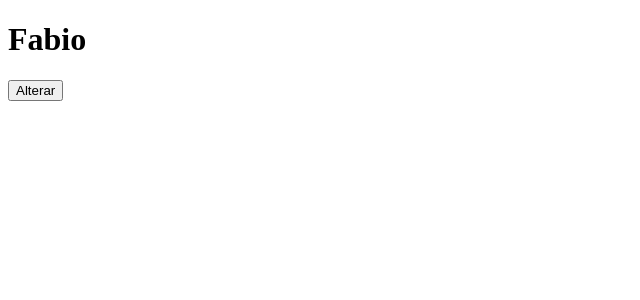
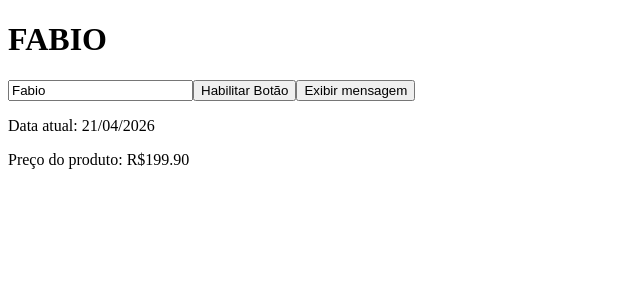
Before and after one commit to devfabioluiz/projeto-angular-step, an Angular app in the folder minha-aplicacao-angular/: page / in a window 1280 px wide. Shown: the top 300 px of the page, without its empty margins (0-640 px from the left). Built offline with nearby package versions, Linux system fonts and the light colour scheme.

Commit message:
aula 3 data binding e pipes

```diff
--- a/minha-aplicacao-angular/src/app/app.html
+++ b/minha-aplicacao-angular/src/app/app.html
@@ -1 +1 @@
-<app-exemplo></app-exemplo>
+<app-aula3></app-aula3>
--- a/minha-aplicacao-angular/src/app/app.ts
+++ b/minha-aplicacao-angular/src/app/app.ts
@@ -1,12 +1,12 @@
 import { Component, signal } from '@angular/core';
-import { Exemplo } from './exemplo/exemplo';
+import { Aula3 } from './aula3/aula3';
 
 @Component({
   selector: 'app-root',
-  imports: [Exemplo],
+  imports: [Aula3],
   templateUrl: './app.html',
   styleUrl: './app.css',
 })
 export class App {
-  protected readonly title = signal('minha-aplicacao-angular');
+  protected readonly title = signal('controle-estoque');
 }
--- /dev/null
+++ b/minha-aplicacao-angular/src/app/aula2/aula2.css
@@ -0,0 +1,3 @@
+.ativo {
+  color: green;
+}
--- /dev/null
+++ b/minha-aplicacao-angular/src/app/aula3/aula3.html
@@ -0,0 +1,10 @@
+<h1>{{ nome | uppercase }}</h1>
+
+<input [(ngModel)]="nome" placeholder="Digite seu nome" />
+
+<button (click)="habilitarDesabilitarBotao()">Habilitar Botão</button>
+
+<button (click)="mostrarMensagem()" [disabled]="botaoDesabilitado">Exibir mensagem</button>
+
+<p>Data atual: {{ hoje | date: 'dd/MM/yyyy' }}</p>
+<p>Preço do produto: {{ preco | currency: 'BRL' }}</p>
--- /dev/null
+++ b/minha-aplicacao-angular/src/app/aula3/aula3.ts
@@ -0,0 +1,26 @@
+import { Component } from '@angular/core';
+import { CommonModule } from '@angular/common';
+import { FormsModule } from '@angular/forms';
+
+@Component({
+  selector: 'app-aula3',
+  standalone: true,
+  imports: [CommonModule, FormsModule],
+  templateUrl: './aula3.html',
+  styleUrl: './aula3.css',
+})
+export class Aula3 {
+  nome = 'Fabio';
+  botaoDesabilitado = false;
+  perfil = 'admin';
+  hoje = new Date();
+  preco = 199.9;
+
+  mostrarMensagem() {
+    alert('Botão clicado com sucesso!');
+  }
+
+  habilitarDesabilitarBotao() {
+    this.botaoDesabilitado = !this.botaoDesabilitado;
+  }
+}
```
Also changed, not shown: minha-aplicacao-angular/src/app/aula2/aula2.html (added, +24 -0 lines), minha-aplicacao-angular/src/app/aula2/aula2.ts (added, +24 -0 lines), minha-aplicacao-angular/src/app/aula3/aula3.css (added), 2 other files (tests, documents, lock files or other folders).
